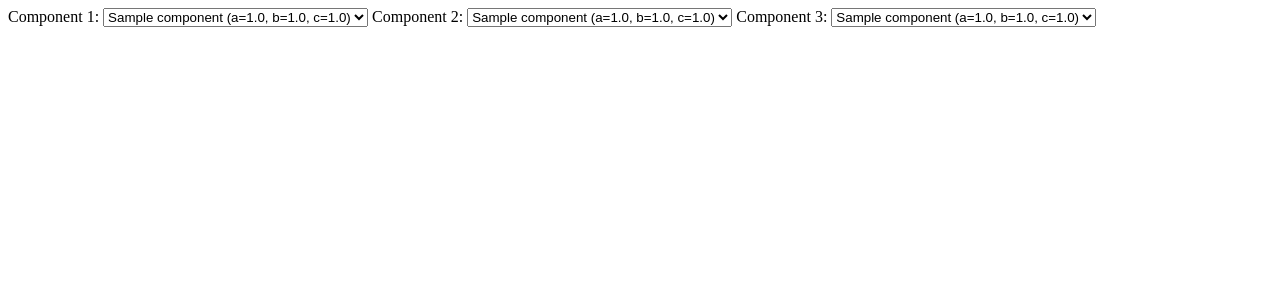
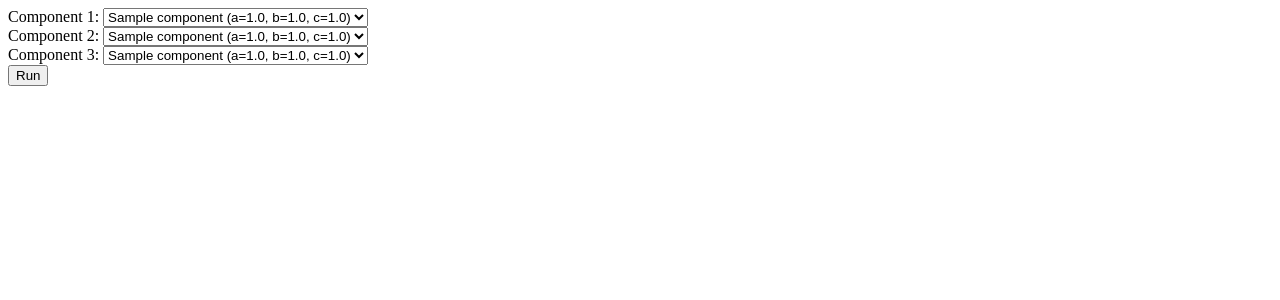
Before and after one commit to ocots/dacota, a Django app: page / in a window 1280 px wide. Shown: the top 300 px of the page. Run offline with Django 4.2, Linux system fonts and the light colour scheme; tables that the repository leaves empty hold one stand-in row (values such as "Sample post").

Commit message:
chosen components are now gotten in the run views to be sent for diagram generation

```diff
--- a/backend_django/ternary_azeotrope/templates/ternary_azeotrope/index.html
+++ b/backend_django/ternary_azeotrope/templates/ternary_azeotrope/index.html
@@ -1,20 +1,29 @@
 {% extends 'ternary_azeotrope/layout.html' %} {% block content %}
 
+
+<form action="{% url 'run' %}" method="post">
+    {% csrf_token %}
     <div id="componenetsSelection">
+        <div class="component">
             Component 1:
             <select name="component1">
                 {% for component in componenents%}
                 <option value="{{component.id}}">{{component}}</option>
                 {% endfor %}
             </select>
+        </div
 
+        <div class="component">
             Component 2:
             <select name="component2">
                 {% for component in componenents%}
                 <option value="{{component.id}}">{{component}}</option>
                 {% endfor %}
             </select>
+        </div>
 
+
+        <div class="component">
             Component 3:
             <select name="component3">
                 {% for component in componenents%}
@@ -22,4 +31,9 @@
                 {% endfor %}
             </select>
         </div>
+    </div>
+
+
+    <input type="submit" value="Run">
+</form>
 {% endblock%}
--- a/backend_django/ternary_azeotrope/urls.py
+++ b/backend_django/ternary_azeotrope/urls.py
@@ -4,4 +4,5 @@ from . import views
 
 urlpatterns = [
     path("", views.index, name="index"),
+    path("/run", views.run, name="run"),
 ]
--- a/backend_django/ternary_azeotrope/views.py
+++ b/backend_django/ternary_azeotrope/views.py
@@ -1,6 +1,5 @@
 from django.http import HttpResponse
 from django.shortcuts import render
-
 from ternary_azeotrope.models import Component
 
 # Create your views here.
@@ -8,6 +7,20 @@ from ternary_azeotrope.models import Component
 
 def index(request):
     # return HttpResponse("Home page")
-    return render(request, 'ternary_azeotrope/index.html', {
-        "componenents": Component.objects.all()
-    })
+    return render(
+        request,
+        "ternary_azeotrope/index.html",
+        {"componenents": Component.objects.all()},
+    )
+
+
+def run(request):
+    if request.method == "POST":
+        component1 = Component.objects.get(pk=request.POST["component1"])
+        component2 = Component.objects.get(pk=request.POST["component2"])
+        component3 = Component.objects.get(pk=request.POST["component3"])
+
+        # line only for test, to comment after generating diagram view is done etc
+        return HttpResponse(
+            f"Chosen components : {component1},  {component2},  {component3}"
+        )
```
Lines whose indentation alone changed are shown as unchanged.
